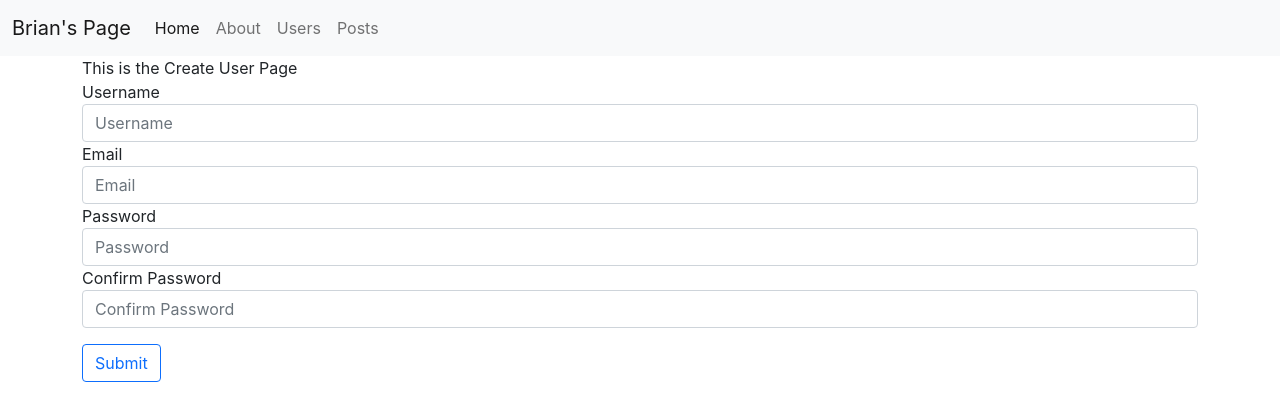
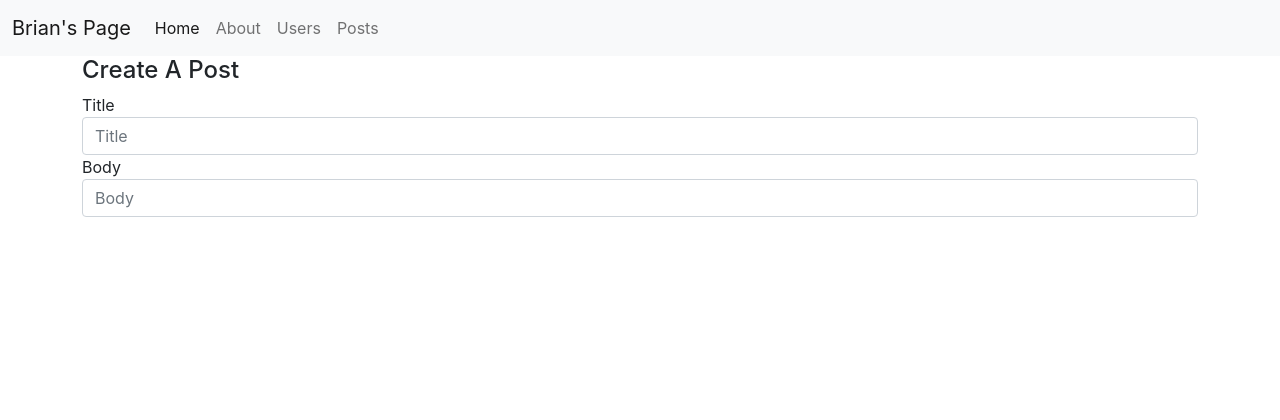
Before and after one commit to bstanton773/react-intro-66, a React (Create React App) app: page /create-post in a window 1280 px wide. Shown: the top 420 px of the page. Built offline with nearby package versions, Linux system fonts and the light colour scheme; no server answers.

Commit message:
Add Create Post component with form

```diff
--- a/src/App.js
+++ b/src/App.js
@@ -2,6 +2,7 @@ import React, { Component } from 'react';
 import { Switch, Route} from 'react-router-dom';
 import Navbar from './components/Navbar';
 import About from './views/About';
+import CreatePost from './views/CreatePost';
 import CreateUser from './views/CreateUser';
 import Home from './views/Home';
 import Posts from './views/Posts';
@@ -56,8 +57,11 @@ export default class App extends Component {
             <Route exact path='/posts'>
               <Posts />
             </Route>
-            <Route exact patch='/create-user'>
+            <Route exact path='/create-user'>
               <CreateUser />
+            </Route>
+            <Route exact path='/create-post'>
+              <CreatePost />
             </Route>
           </Switch>
         </div>
--- /dev/null
+++ b/src/views/CreatePost.js
@@ -0,0 +1,23 @@
+import React, { Component } from 'react'
+
+export default class CreatePost extends Component {
+    render() {
+        return (
+            <div>
+                <h4>Create A Post</h4>
+                <form>
+                    <div className='form-group'>
+                        <fieldset>
+                            <label htmlFor='title'>Title</label>
+                            <input type='text' className='form-control' name='title' placeholder='Title'></input>
+                        </fieldset>
+                        <fieldset>
+                            <label htmlFor='body'>Body</label>
+                            <input type='text' className='form-control' name='body' placeholder='Body'></input>
+                        </fieldset>
+                    </div>
+                </form>
+            </div>
+        )
+    }
+}
--- a/src/views/Posts.js
+++ b/src/views/Posts.js
@@ -1,6 +1,7 @@
 import React, { Component } from 'react'
 import PostDetail from '../components/PostDetail';
 import moment from 'moment';
+import { Link } from 'react-router-dom';
 
 export default class Posts extends Component {
     constructor(props){
@@ -30,9 +31,13 @@ export default class Posts extends Component {
             posts.sort((a,b) =>  moment(a.date_created) < moment(b.date_created) ? 1: -1)
         }
         return (
-            <ul className='list-group'>
-                {posts.map((post, idx) => <PostDetail post={post} key={idx} />)}
-            </ul>
+            <>
+
+                <Link to='/create-post' className='btn btn-secondary my-3'>Create a Post</Link>
+                <ul className='list-group'>
+                    {posts.map((post, idx) => <PostDetail post={post} key={idx} />)}
+                </ul>
+            </>
         )
     }
 }
```
